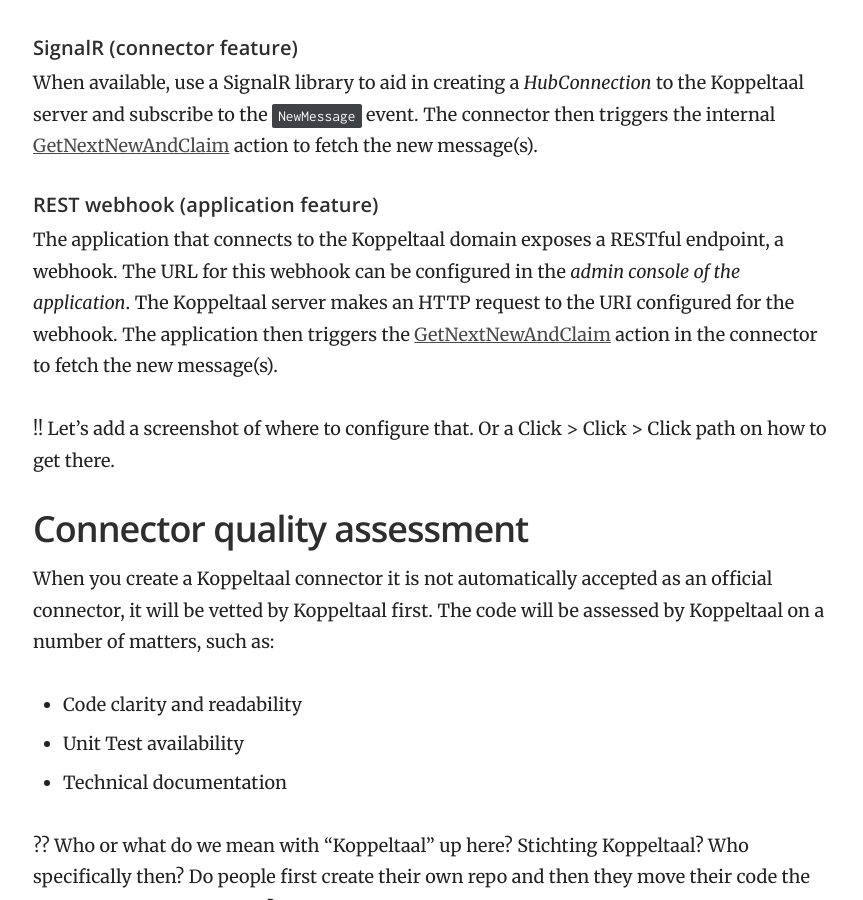
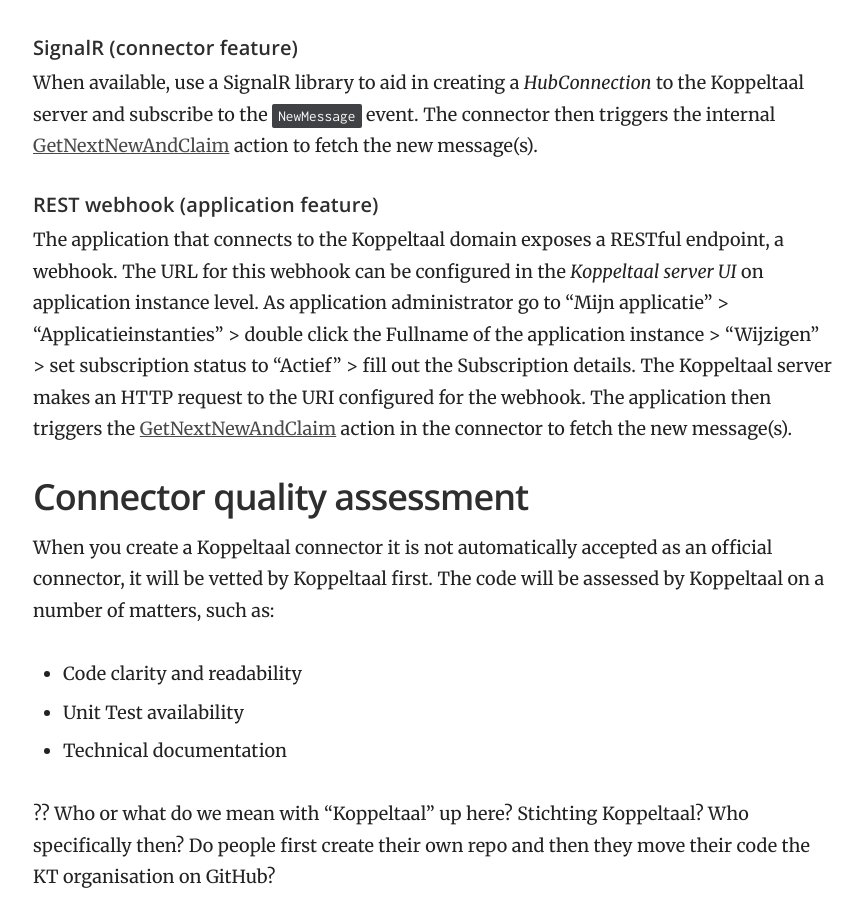
Before and after one commit to Koppeltaal/Koppeltaal-Documentation, a Jekyll site: the page built from _docs/koppeltaal-1.2/write-connector.md, in a window 1280 px wide and 900 px high, scrolled down 6252 px. Shown: the whole window, without its empty margins (357-1220 px from the left). Built offline with Jekyll 4.4.1, drawn with Linux system fonts in a browser that asks for light colours; some of the changed text lies outside the part shown.

Commit message:
Update how to configure the REST webhook stuff.

```diff
--- a/_docs/koppeltaal-1.2/write-connector.md
+++ b/_docs/koppeltaal-1.2/write-connector.md
@@ -31,7 +31,7 @@ In this document we'll describe the process for starting a connector from scratc
 - Study the sample requests to the Koppeltaal server
 
 ### Which FHIR resources to support
-The needs of the application(s) that use the connector will determine which FHIR resources the connector needs to support. It is not necessary for a connector to be able to handle all `Message` types. In the administration console on the Koppeltaal server an application can be subscribed to specific message types.
+The needs of the application(s) that use the connector will determine which FHIR resources the connector needs to support. It is not necessary for a connector to be able to handle all `Message` types. In the Koppeltaal server user interface, an application can be subscribed to specific message types.
 
 ### FHIR model libraries
 HL7.org provides so called _Reference Implementations_ for a small number of programming languages. These are basic libraries that contain FHIR resource models and validation schemas that can be used in writing a connector: [DSTU1] / [current version].
@@ -109,10 +109,8 @@ When available, use a SignalR library to aid in creating a _HubConnection_ to th
 The connector then triggers the internal [GetNextNewAndClaim] action to fetch the new message(s).
 
 ##### REST webhook (application feature)
-The application that connects to the Koppeltaal domain exposes a RESTful endpoint, a webhook. The URL for this webhook can be configured in the _admin console of the application_. The Koppeltaal server makes an HTTP request to the URI configured for the webhook.
+The application that connects to the Koppeltaal domain exposes a RESTful endpoint, a webhook. The URL for this webhook can be configured in the _Koppeltaal server UI_ on application instance level. As application administrator go to "Mijn applicatie" > "Applicatieinstanties" > double click the Fullname of the application instance > "Wijzigen" > set subscription status to "Actief" > fill out the Subscription details. The Koppeltaal server makes an HTTP request to the URI configured for the webhook.
 The application then triggers the [GetNextNewAndClaim] action in the connector to fetch the new message(s).
-
-!! Let's add a screenshot of where to configure that. Or a Click > Click > Click path on how to get there.
 
 ## Connector quality assessment
 When you create a Koppeltaal connector it is not automatically accepted as an official connector, it will be vetted by Koppeltaal first.
```
